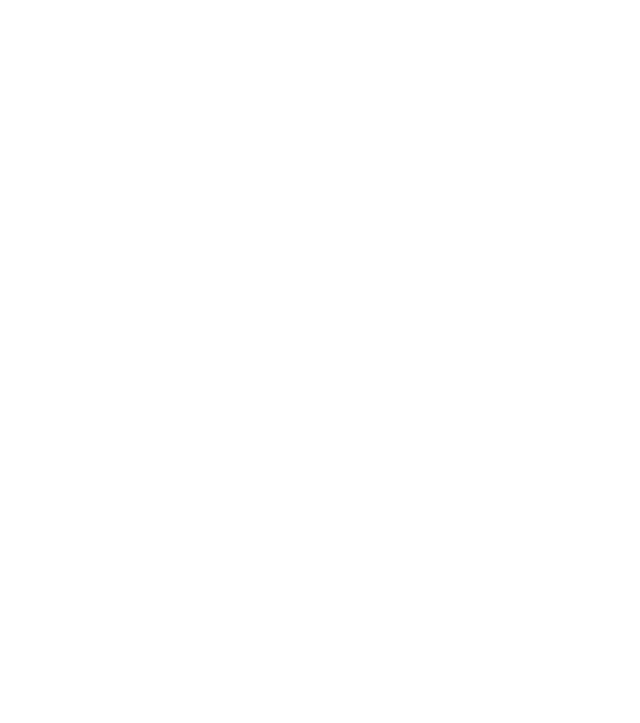
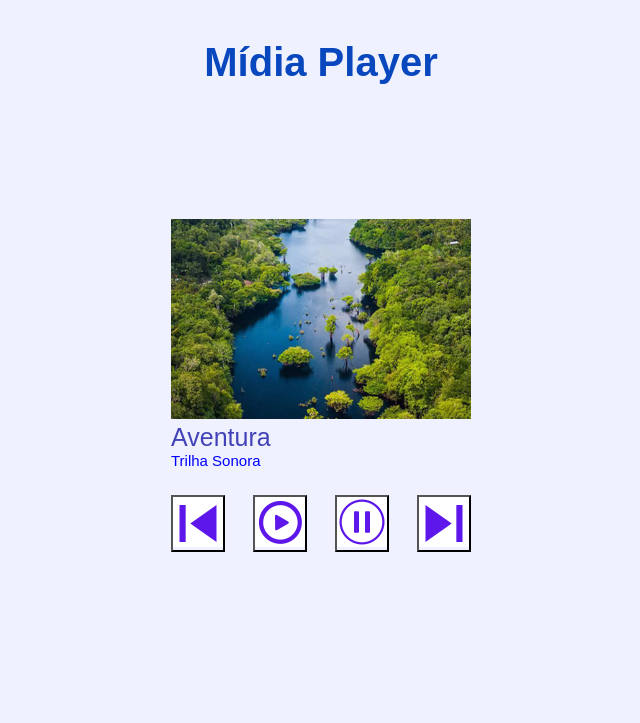
Before and after one commit to rapphael22/projetoPlayer, a plain HTML site: page index.html in a window 1280 px wide. Shown: the whole page, without its empty margins (319-959 px from the left). Drawn offline with Linux system fonts and the light colour scheme.

Commit message:
progresso 1

```diff
--- a/index.html
+++ b/index.html
@@ -8,6 +8,37 @@
 </head>
 <body>
 
+    <div class="titulo">
+
+        <h1>Mídia Player</h1>
+
+    </div>
+
+    <div class="container">
+
+        <div class="imagemMusica">
+            <img src="./imagem/aventura.png" width="300" height="200" alt="imagemAventura">
+
+            <div class="conteudoMusica">
+
+                <p class="nomeMusica">Aventura</p>
+                <span class="albumMusica">Trilha Sonora</span>
+
+                <div class="controlesMusica">
+
+                    <button><img src="./botoes/retornar.png" alt="retornar"></button>
+                    <button><img src="./botoes/play.png" alt="play"></button>
+                    <button><img src="./botoes/pause.png" alt="pause"></button>
+                    <button><img src="./botoes/avancar.png" alt="avancar"></button>
+
+
+                </div>
+
+            </div>
+        </div>
+    </div>
+
+
 
 
     <script src="script.js"></script>
--- a/style.css
+++ b/style.css
@@ -0,0 +1,45 @@
+*{
+    background: rgb(240, 241, 255);
+    margin: 0;
+    padding: 0;
+    font-family: Arial, Helvetica, sans-serif;
+}
+
+.titulo{
+    height: 10vh;
+    display: flex;
+    justify-content: center;
+
+}
+
+.titulo h1{
+    font-size: 40px;
+    color: rgb(8, 71, 189);
+    margin: 40px ;
+}
+
+.container{
+    height: 80vh;
+    display: flex;
+    justify-content: center;
+    align-items: center;
+}
+
+.conteudoMusica p{
+    font-size: 25px;
+    color: rgb(66, 66, 184);
+}
+
+.conteudoMusica span{
+    font-size: 15px;
+    color: rgb(0, 0, 255);
+}
+
+.controlesMusica{
+    margin: 25px 0px 30px 0px;
+    display: flex;
+    justify-content: space-between;
+    cursor: pointer;
+    background-color: transparent;
+
+}
```
Also changed, not shown: botoes/avancar.png (added), botoes/pause.png (added), botoes/play.png (added), botoes/retornar.png (added), imagem/aventura.png (renamed from music/aventura.png), imagem/comedia.png (renamed from music/comedia.png), imagem/suspence.png (renamed from music/suspence.png), 3 other files.
